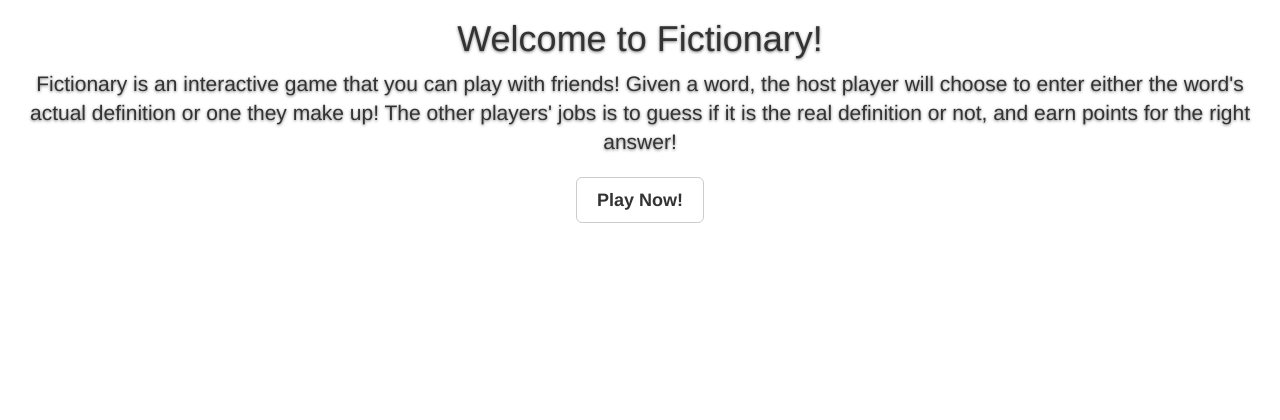
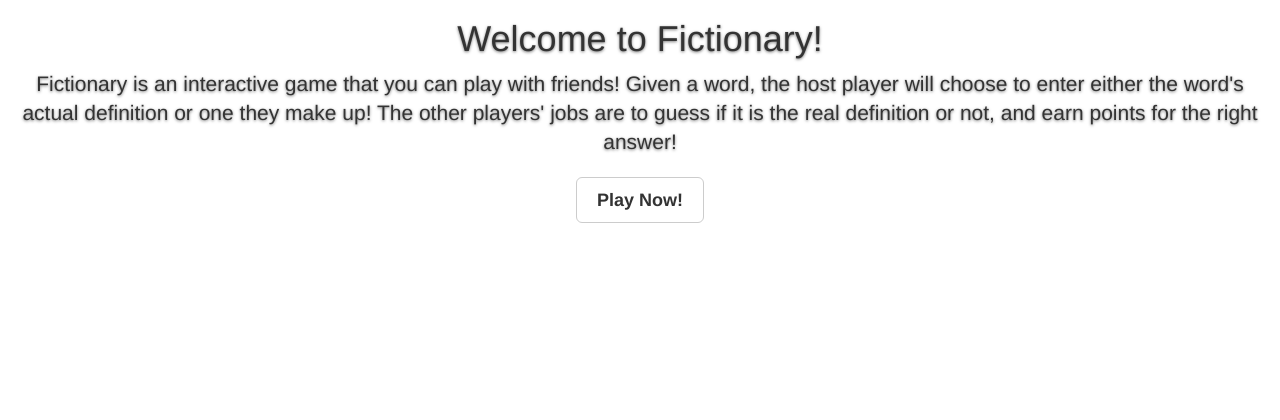
Before and after one commit to svalenciadavid/dictionaryGame, a Python web app: template templates/loginPage/login.html in a window 1280 px wide. Shown: the part 301-721 px from the top of the page. Run offline with Jinja, Linux system fonts and the light colour scheme; the template is opened without the code that fills it, so the values that code supplies are empty; some libraries are stand-ins or nearby versions.

Commit message:
corrected syntax

```diff
--- a/templates/loginPage/login.html
+++ b/templates/loginPage/login.html
@@ -10,7 +10,7 @@
     <div class="inner cover">
         <h1 class="cover-heading">Welcome to Fictionary!</h1>
         <p class="lead">Fictionary is an interactive game that you can play with friends! Given a word, the host player will choose to enter either the word's actual definition or one they make up! The other players'
-         jobs is to guess if it is the real definition or not, and earn points for the right answer!
+         jobs are to guess if it is the real definition or not, and earn points for the right answer!
        </p>
         <p class="lead">
           <a href="{{login_url}}" class="btn btn-lg btn-default">Play Now!</a>
```
